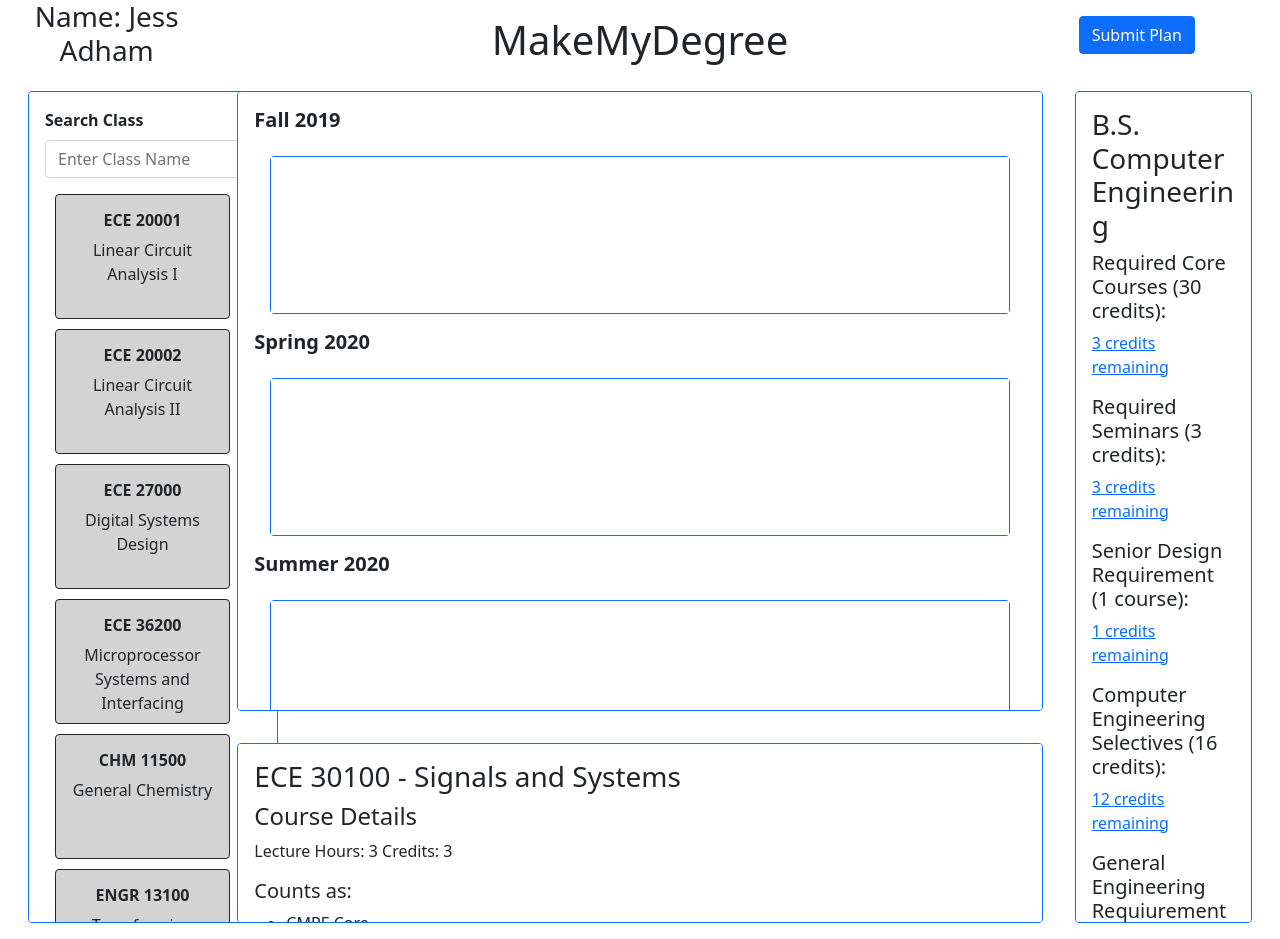
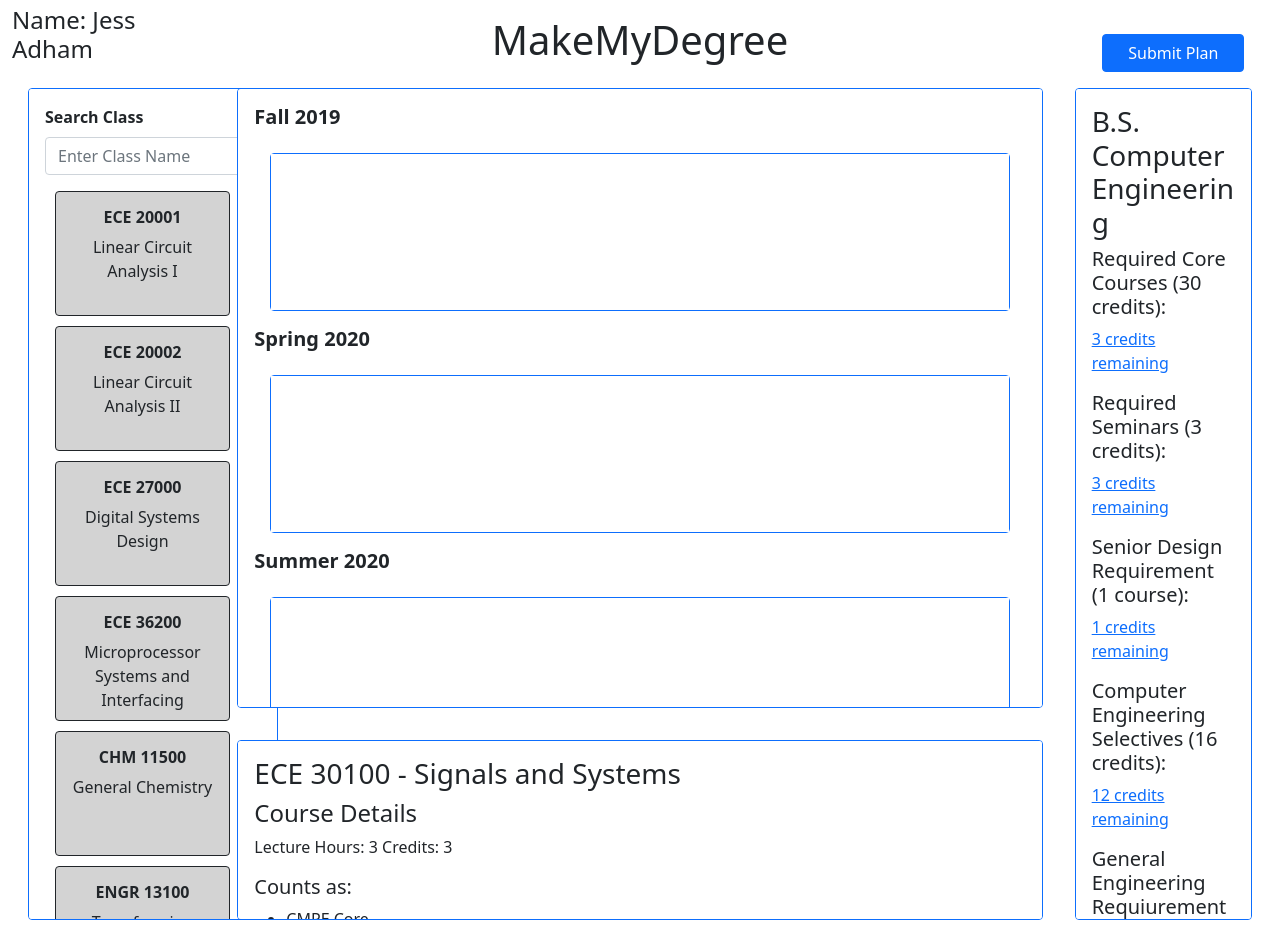
Before and after one commit to jadham2/MakeMyDegree, a React (Create React App) app in the folder frontend/: page / in a window 1280 px wide. Built offline with nearby package versions, Linux system fonts and the light colour scheme.

Commit message:
Button and name styling

```diff
--- a/frontend/src/App.jsx
+++ b/frontend/src/App.jsx
@@ -10,15 +10,14 @@ function App () {
   return (
     <Container fluid>
       <Row>
-        <Col xs={4} lg={2} classname="align-middle" align='center' display='fluid'>
-          <h3>Name: Jess Adham</h3>
+        <Col xs={4} lg={2} className="d-flex align-items-end justify-content-center" >
+          <h4>Name: Jess Adham</h4>
         </Col>
         <Col xs={4} lg={8} align="center" className="mt-3">
           <h1>MakeMyDegree</h1>
         </Col>
-        <Col xs={4} lg={2}>
-          <p></p>
-          <Button variant="primary">Submit Plan</Button>{' '}
+        <Col xs={4} lg={2} className="d-flex align-items-end justify-content-center">
+          <Button className="w-75" variant="primary">Submit Plan</Button>
         </Col>
       </Row>
       <Row>
```
